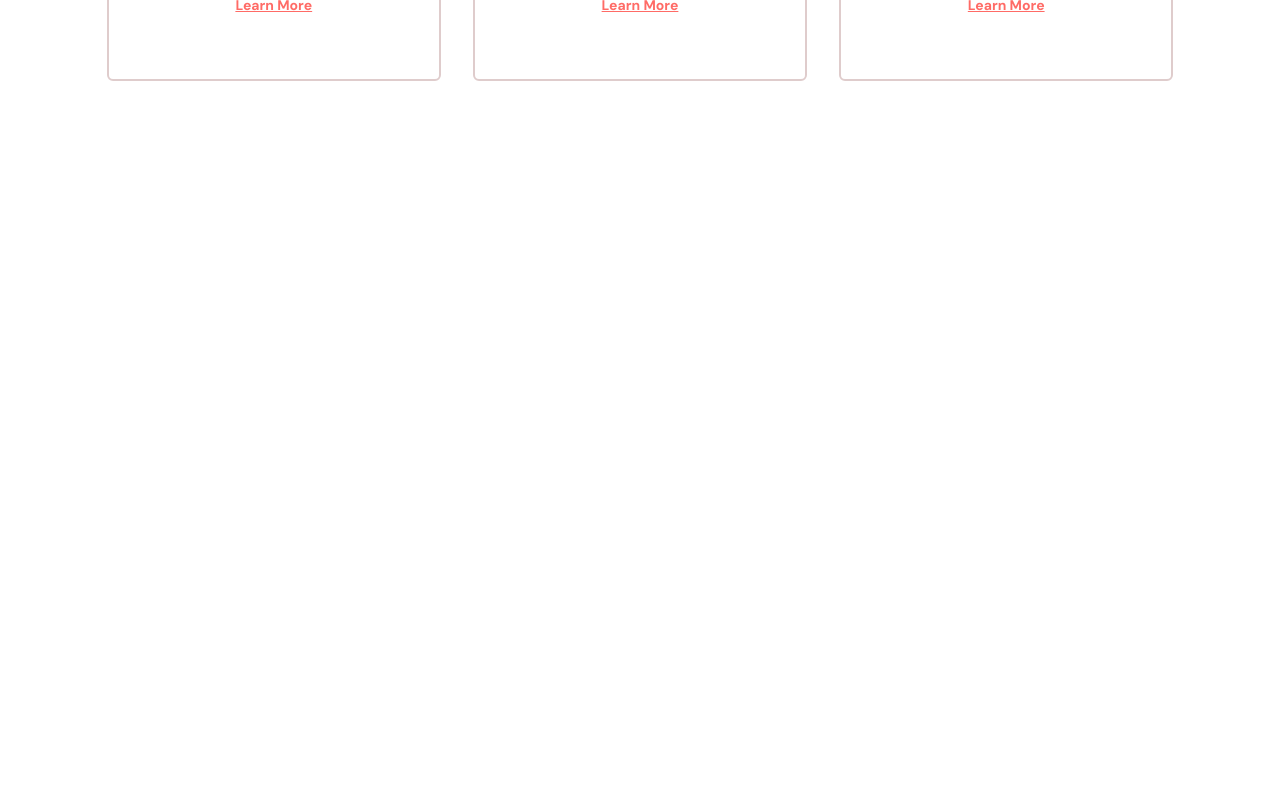
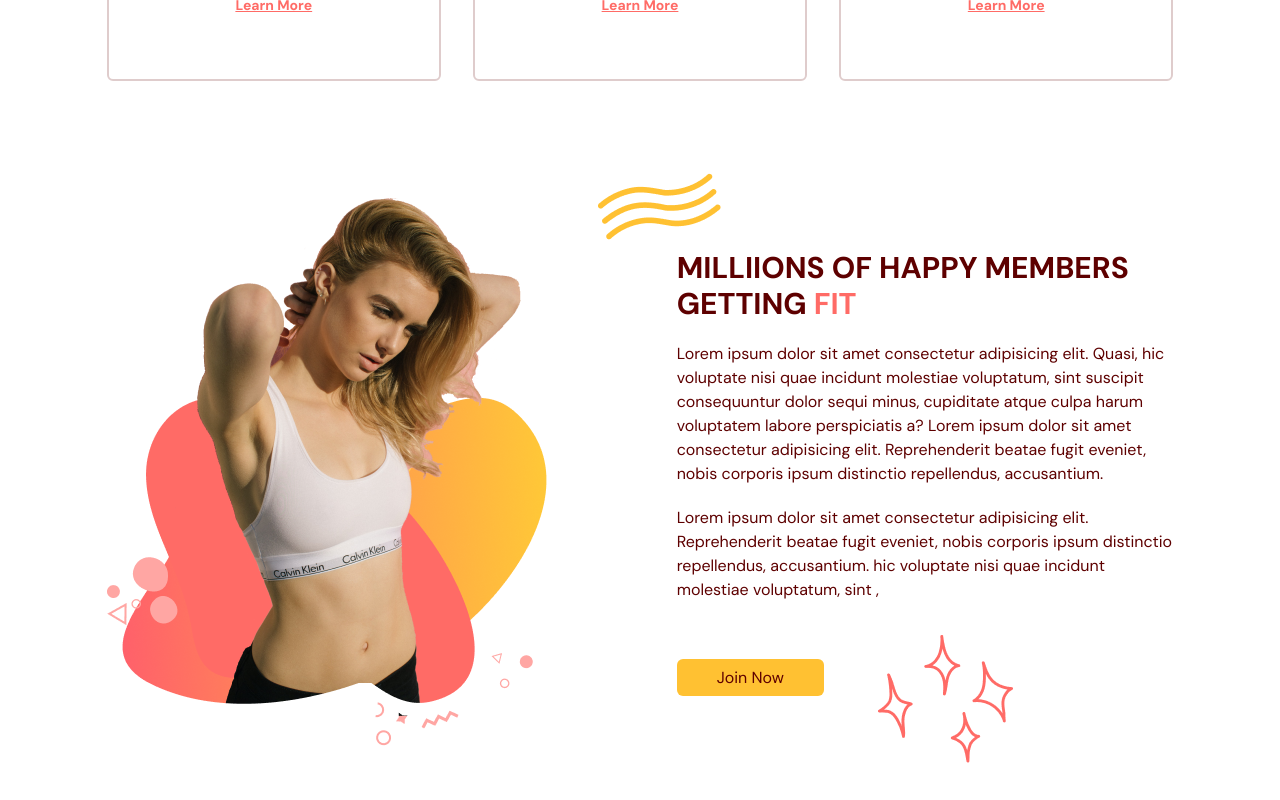
Before and after one commit to pavinane/typescript_landing, a React (Vite) app: page / in a window 1280 px wide. Shown: the part 1291-2091 px from the top of the page. Before the commit the page ends 1600 px from the top, so only its background shows below. Built offline with nearby package versions, Linux system fonts and the light colour scheme.

Commit message:
complete benefits page

```diff
--- a/src/App.tsx
+++ b/src/App.tsx
@@ -33,7 +33,7 @@ function App() {
         setSelectedPage={setSelectedPage}
       />
       <Home  setSelectedPage={setSelectedPage} />
-      <Benefits setSelectedPage={setSelectedPage} selectedPage={""} />
+      <Benefits setSelectedPage={setSelectedPage} selectedPage={""}  />
     </div>
   )
 }
--- a/src/Scenes/Benefits/Benefit.tsx
+++ b/src/Scenes/Benefits/Benefit.tsx
@@ -1,5 +1,11 @@
 import { SelectedPage } from "@/shared/types";
+import { motion } from "framer-motion";
 import AnchorLink from "react-anchor-link-smooth-scroll";
+
+const childVariant = {
+    hidden:{opacity:0, scale:0.9},
+    visible:{opacity:1,scale:1 }
+}
 
 type Props = {
   icon: JSX.Element;
@@ -10,7 +16,9 @@ type Props = {
 
 const Benefit = ({ icon, title, description, setSelectedPage }: Props) => {
   return (
-    <div className="mt-5 rounded-md border-2 border-gray-100 px-5 py-16 text-center">
+    <motion.div className="mt-5 rounded-md border-2 border-gray-100 px-5 py-16 text-center"
+    variants={childVariant}
+    >
       <div className="mb-4 flex justify-center">
         <div className="rounded-full border-2 border-gray-100 bg-primary-100">
           {icon}
@@ -25,7 +33,7 @@ const Benefit = ({ icon, title, description, setSelectedPage }: Props) => {
       >
         <p>Learn More</p>
       </AnchorLink>
-    </div>
+    </motion.div>
   );
 };
 
--- a/src/Scenes/Benefits/index.tsx
+++ b/src/Scenes/Benefits/index.tsx
@@ -7,6 +7,8 @@ import { BenefitType, SelectedPage } from "@/shared/types";
 import { motion } from "framer-motion";
 import Htext from "@/shared/Htext";
 import Benefit from "./Benefit";
+import ActionButton from "@/shared/ActionButton";
+import BenefitsPage from '@/assets/BenefitsPageGraphic.png';
 type Props = {
   selectedPage: string;
   setSelectedPage: (value: SelectedPage) => void;
@@ -19,19 +21,40 @@ const Benefits = ({ setSelectedPage }: Props) => {
         onViewportEnter={() => setSelectedPage(SelectedPage.Benefits)}
       >
         {/* Header */}
-        <div className="md:my-5 md:w-3/5">
+        <motion.div
+          className="md:my-5 md:w-3/5"
+          initial="hidden"
+          whileInView="visible"
+          viewport={{ once: true, amount: 0.5 }}
+          transition={{ duration: 2 }}
+          variants={{
+            hidden: {
+              opacity: 0,
+              x: -50,
+            },
+            visible: {
+              opacity: 1,
+              x: 0,
+            },
+          }}
+        >
           <Htext>More Than Just A GYM</Htext>
           <p className="my-5 text-sm">
             Lorem ipsum dolor sit amet consectetur adipisicing elit. Eaque, quis
             optio. Est omnis eveniet ratione officiis! Quo quasi aut ex nulla
             fugiat eveniet vero asperiores non porro libero. Animi, magnam?
           </p>
-        </div>
+        </motion.div>
         {/* Benefits */}
 
-        <div className="md:flex items-center justify-between gap-8 mt-5">
-            {
-                benefits.map((benefit:BenefitType) => (
+        <motion.div
+          className="mt-5 items-center justify-between gap-8 md:flex"
+          initial="hidden"
+          whileInView="visible"
+          viewport={{ once: true, amount: 0.5 }}
+          variants={container}
+        >
+          {benefits.map((benefit: BenefitType) => (
             <Benefit
               key={benefit.title}
               icon={benefit.icon}
@@ -39,10 +62,84 @@ const Benefits = ({ setSelectedPage }: Props) => {
               description={benefit.description}
               setSelectedPage={setSelectedPage}
             />
-                ))
-            }
+          ))}
+        </motion.div>
+
+        {/* Graphics and description */}
+        <div className="mt-16 items-center justify-between gap-20 md:mt-28 md:flex">
+          {/* Graphic */}
+          <img className="mx-auto" src={BenefitsPage} alt="benifts-page-graphic" />
+          {/* description */}
+          <div className="">
+            {/*title  */}
+            <div className="relative">
+              <div className="before:absolute before:-top-20 before:-left-20 before:z-[1] before:content-abstractwaves">
+                <motion.div
+                 initial="hidden"
+                 whileInView="visible"
+                 viewport={{ once: true, amount: 0.5 }}
+                 transition={{ duration: 2 }}
+                 variants={{
+                   hidden: {
+                     opacity: 0,
+                     x:50,
+                   },
+                   visible: {
+                     opacity: 1,
+                     x: 0,
+                   },
+                 }}
+                >
+                  <Htext>
+                    MILLIIONS OF HAPPY MEMBERS GETTING {""}{" "}
+                    <span className="text-primary-500">FIT</span>{" "}
+                  </Htext>
+                </motion.div>
+
               </div>
-
+            </div>
+            {/* Descript */}
+            <motion.div
+             initial="hidden"
+             whileInView="visible"
+             viewport={{ once: true, amount: 0.5 }}
+             transition={{ delay:0.5,duration: 0.5 }}
+             variants={{
+               hidden: {
+                 opacity: 0,
+                 x:50,
+               },
+               visible: {
+                 opacity: 1,
+                 x: 0,
+               },
+             }}
+            >
+              <p className="my-5">
+                Lorem ipsum dolor sit amet consectetur adipisicing elit. Quasi,
+                hic voluptate nisi quae incidunt molestiae voluptatum, sint
+                suscipit consequuntur dolor sequi minus, cupiditate atque culpa
+                harum voluptatem labore perspiciatis a?   Lorem ipsum dolor sit amet consectetur adipisicing elit.
+                Reprehenderit beatae fugit eveniet, nobis corporis ipsum
+                distinctio repellendus, accusantium.
+              </p>
+              <p className="mb-5">
+                Lorem ipsum dolor sit amet consectetur adipisicing elit.
+                Reprehenderit beatae fugit eveniet, nobis corporis ipsum
+                distinctio repellendus, accusantium. hic voluptate nisi quae incidunt molestiae voluptatum, sint
+             ,
+              </p>
+            </motion.div>
+            {/* button */}
+            <div className="relative mt-16">
+              <div className="before:absolute before:-bottom-20 before:right-40 before:z-[-1] before:content-sparkles">
+                <ActionButton setSelectedPage={setSelectedPage}>
+                  Join Now
+                </ActionButton>
+              </div>
+            </div>
+          </div>
+        </div>
       </motion.div>
     </section>
   );
@@ -50,21 +147,30 @@ const Benefits = ({ setSelectedPage }: Props) => {
 
 export default Benefits;
 
-
 const benefits: Array<BenefitType> = [
   {
-        icon:<HomeModernIcon className="h-6 w-6"/>,
-        title:"State of the Art Facilities",
-        description:"  Lorem ipsum dolor sit amet consectetur adipisicing elit. Eaque, quis optio."
+    icon: <HomeModernIcon className="h-6 w-6" />,
+    title: "State of the Art Facilities",
+    description:
+      "  Lorem ipsum dolor sit amet consectetur adipisicing elit. Eaque, quis optio.",
   },
   {
-        icon:<UserGroupIcon className="h-6 w-6"/>,
-        title:"100's of Diverse Classes",
-        description:"  Lorem ipsum dolor sit amet consectetur adipisicing elit. Eaque, quis optio."
+    icon: <UserGroupIcon className="h-6 w-6" />,
+    title: "100's of Diverse Classes",
+    description:
+      "  Lorem ipsum dolor sit amet consectetur adipisicing elit. Eaque, quis optio.",
   },
   {
-        icon:<AcademicCapIcon className="h-6 w-6"/>,
-        title:"Export and Pro Train",
-        description:"  Lorem ipsum dolor sit amet consectetur adipisicing elit. Eaque, quis optio."
+    icon: <AcademicCapIcon className="h-6 w-6" />,
+    title: "Export and Pro Train",
+    description:
+      "  Lorem ipsum dolor sit amet consectetur adipisicing elit. Eaque, quis optio.",
   },
-]
+];
+
+const container = {
+  hidden: {},
+  visible: {
+    transition: { staggerChildren: 0.2 },
+  },
+};
```
Lines whose indentation alone changed are shown as unchanged.
